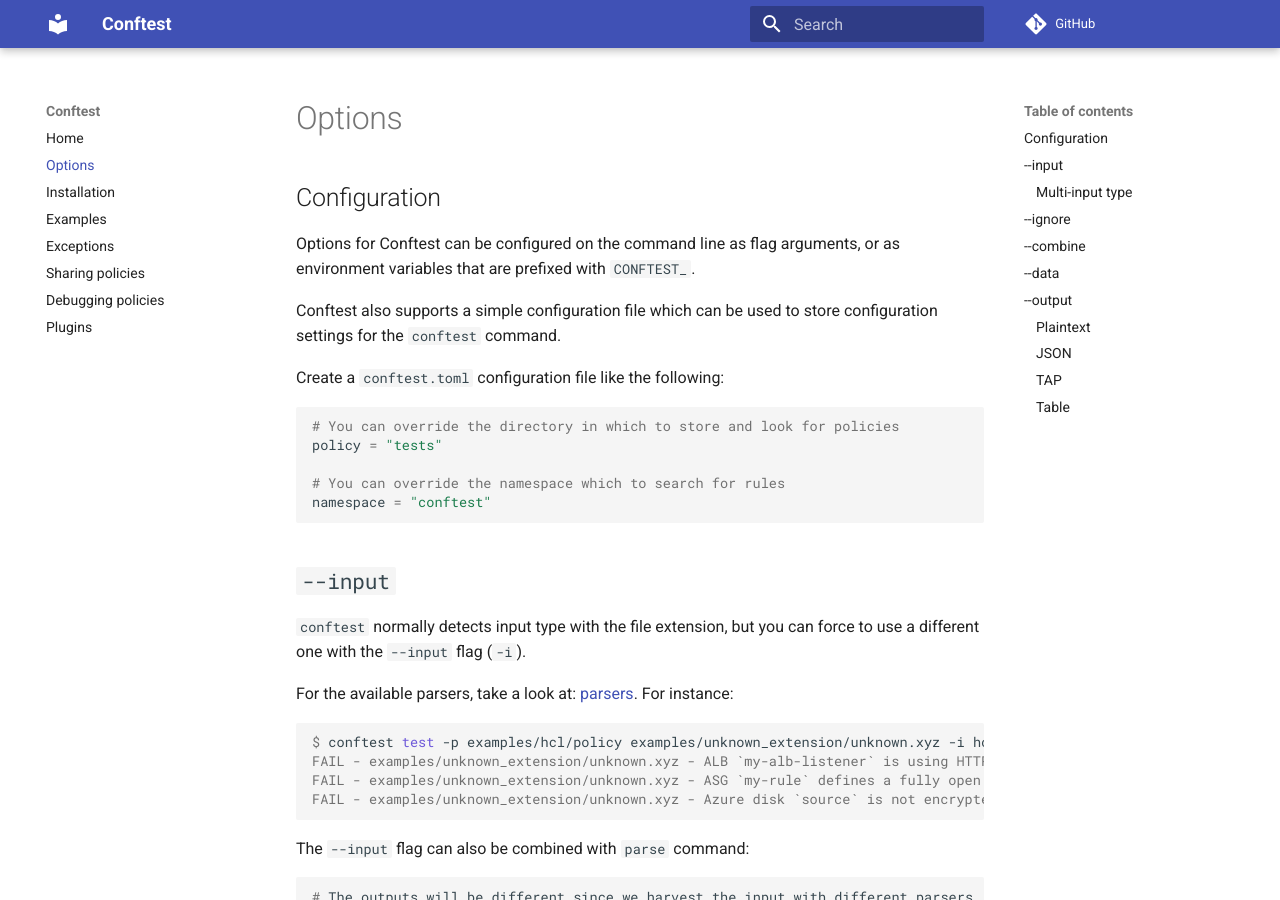
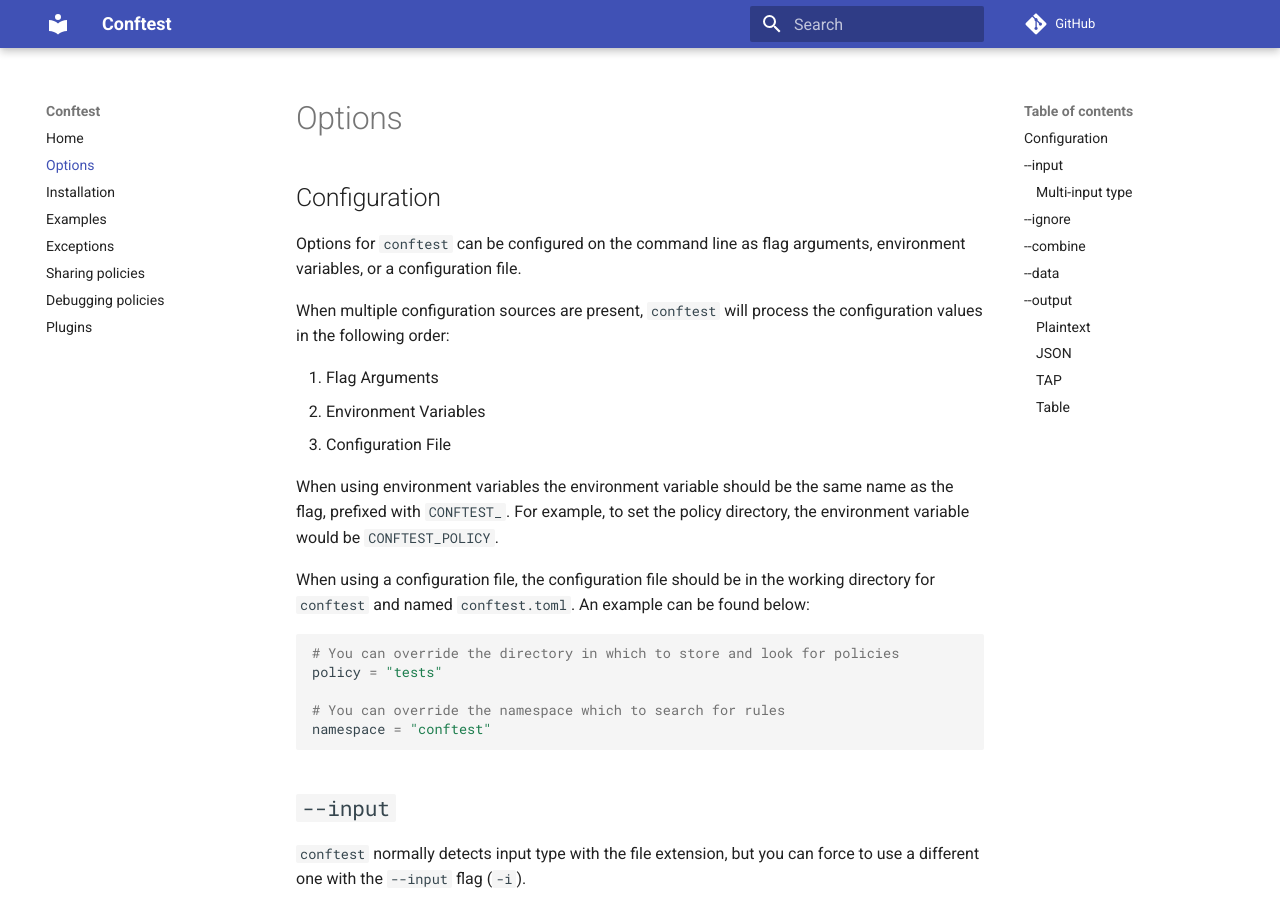
Before and after one commit to open-policy-agent/conftest, an MkDocs documentation site: the page built from docs/options.md, in a window 1280 px wide and 900 px high. Built offline with MkDocs 1.6.1 and Material for MkDocs 9.7.7, drawn with Linux system fonts in a browser that asks for light colours; comment, search, counter and statistics services are not loaded.

Commit message:
Add additional clarity on configuration ordering
Signed-off-by: John Reese <john@reese.dev>

````diff
--- a/docs/options.md
+++ b/docs/options.md
@@ -2,11 +2,17 @@
 
 ## Configuration
 
-Options for Conftest can be configured on the command line as flag arguments, or as environment variables that are prefixed with `CONFTEST_`.
+Options for `conftest` can be configured on the command line as flag arguments, environment variables, or a configuration file.
 
-Conftest also supports a simple configuration file which can be used to store configuration settings for the `conftest` command.
+When multiple configuration sources are present, `conftest` will process the configuration values in the following order:
 
-Create a `conftest.toml` configuration file like the following:
+1. Flag Arguments
+1. Environment Variables
+1. Configuration File
+
+When using environment variables the environment variable should be the same name as the flag, prefixed with `CONFTEST_`. For example, to set the policy directory, the environment variable would be `CONFTEST_POLICY`.
+
+When using a configuration file, the configuration file should be in the working directory for `conftest` and named `conftest.toml`. An example can be found below:
 
 ```toml
 # You can override the directory in which to store and look for policies
````
